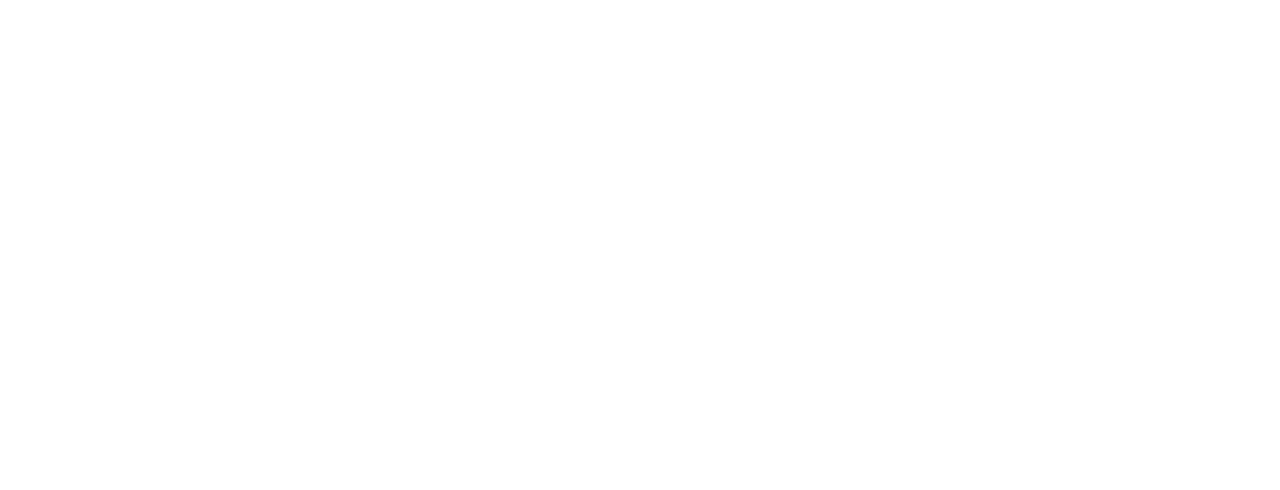
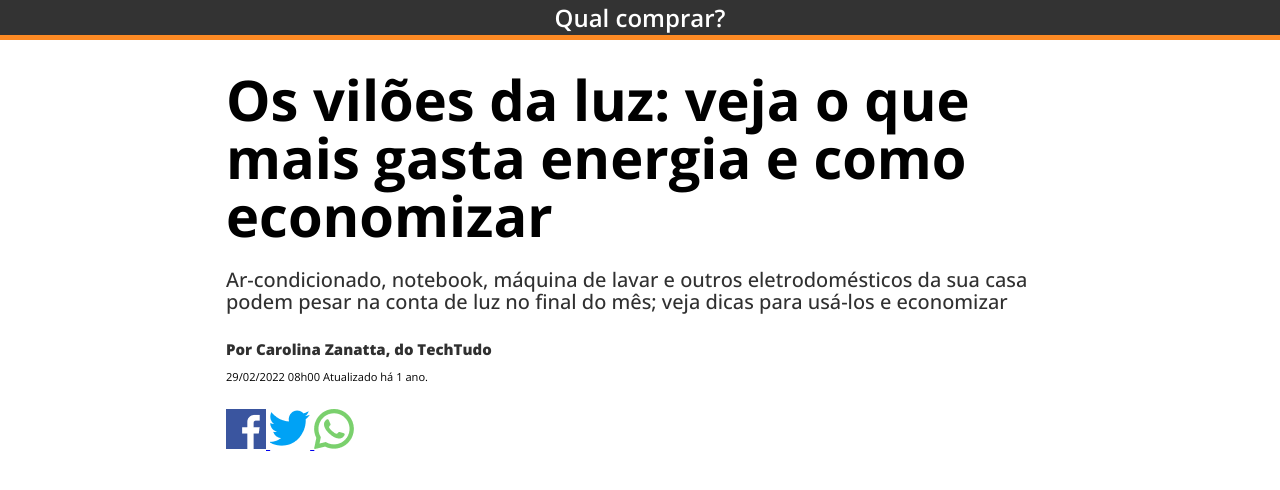
Before and after one commit to ricardogmmattos/estudos-clone-g1, a plain HTML site: page index.html in a window 1280 px wide. Drawn offline with nearby package versions, Linux system fonts and the light colour scheme.

Commit message:
atualização

```diff
--- /dev/null
+++ b/estilos/style.css
@@ -0,0 +1,83 @@
+@charset "UTF-8";
+
+/*
+<!--
+Fonte: Open Sans (google fonts)
+Cores das fontes: #555, #111
+Cor dos links: #fd8a24
+Cor da top bar e da footer: #333
+-->*/
+
+@import url('https://fonts.googleapis.com/css2?family=Open+Sans:ital,wght@0,300;0,400;0,500;0,600;0,700;0,800;1,300;1,400;1,500;1,600;1,700;1,800&display=swap');
+
+:root {
+    --fonte1:'Open Sans', sans-serif;
+}
+
+* {
+   margin: 0;
+   padding: 0;
+   box-sizing: border-box;
+
+}
+
+body {
+    font-family: var(--fonte1);
+}
+
+.top-bar {
+    background: #333;
+    color: white;
+    font-size: 24px;
+    font-weight: 600;
+    height: 5vh;
+    text-align: center;
+    display:flex;
+    align-items: center;
+    justify-content: center;
+    border-bottom: 5px solid #fd8a24;
+}
+
+.container {
+    max-width: 888px;
+    margin: auto;
+    padding: 30px;
+}
+
+.headline {
+    font-size: 56px;
+    line-height: 58px;
+}
+
+.subtitle {
+    font-size: 20px;
+    line-height: 22px;
+    font-weight: 500;
+    color: #303030;
+    padding: 25px;
+    padding-left: 0px;
+    padding-bottom: 0px;
+}
+
+.author {
+    font-size: 15px;
+    line-height: 22px;
+    font-weight: 800;
+    color: #303030;
+    padding: 25px;
+    padding-left: 0px;
+    padding-bottom: 0px;
+}
+
+.date {
+    padding: 0;
+}
+.social-icons {
+    padding: 25px;
+    padding-left: 0px;
+    padding-bottom: 0px;
+}
+
+.social-icon {
+
+}
--- a/index.html
+++ b/index.html
@@ -4,9 +4,42 @@
     <meta charset="UTF-8">
     <meta http-equiv="X-UA-Compatible" content="IE=edge">
     <meta name="viewport" content="width=device-width, initial-scale=1.0">
-    <title>Document</title>
+    <title>G1 - o portal de notícias da Globo</title>
+    <link rel="stylesheet" href="estilos/style.css">
 </head>
 <body>
+    <main>
+    <div class="top-bar">Qual comprar?</div>
+
+    <section class="container">
+        <article class="header">
+            <h1 class="headline">Os vilões da luz: veja o que mais gasta energia e como economizar</h1>
+            <h2 class="subtitle">Ar-condicionado, notebook, máquina de lavar e outros eletrodomésticos da sua casa podem pesar na conta de luz no final do mês; veja dicas para usá-los e economizar</h2>
+            <div>
+                <div class="author">
+                    Por Carolina Zanatta, do TechTudo
+                </div>
+                <small>
+                    <sub class="date">
+                        29/02/2022 08h00 Atualizado há 1 ano.
+                    </sub>
+                </small>
+            </div>
+            <div class="social-icons">
+                <a href="/" target="_blank">
+                    <img class="social-icon" src="imagens/facebook.png" alt="facebook">
+                </a>
+                <a href="/" target="_blank">
+                    <img class="social-icon" src="imagens/twitter.png" alt="twitter">
+                </a>
+                <a href="/" target="_blank">
+                    <img class="social-icon" src="imagens/whatsapp.png" alt="whatsapp">
+                </a>
+            </div>
+        </article>
+    </section>
+
+    </main>
 <!--
 Fonte: Open Sans (google fonts)
 Cores das fontes: #555, #111
```
Also changed, not shown: imagens/facebook.png (added), imagens/geladeira.png (added), imagens/moedas.png (added), imagens/twitter.png (added), imagens/whatsapp.png (added).
